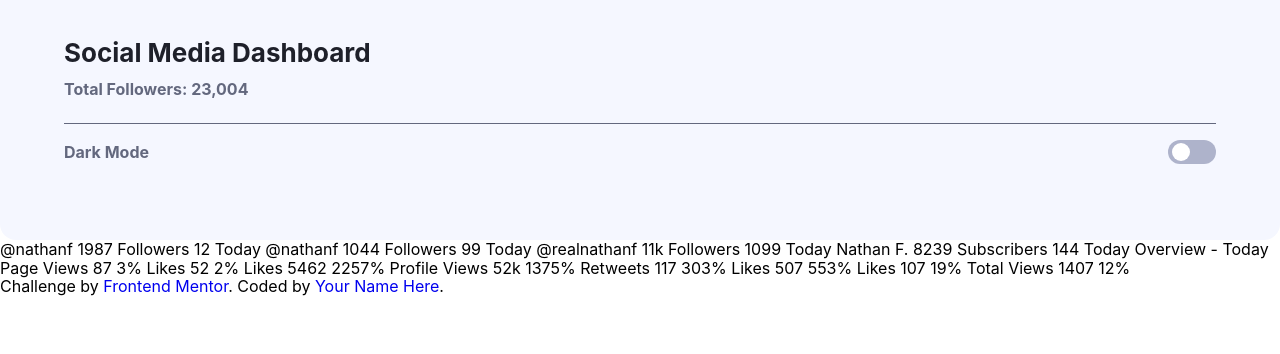
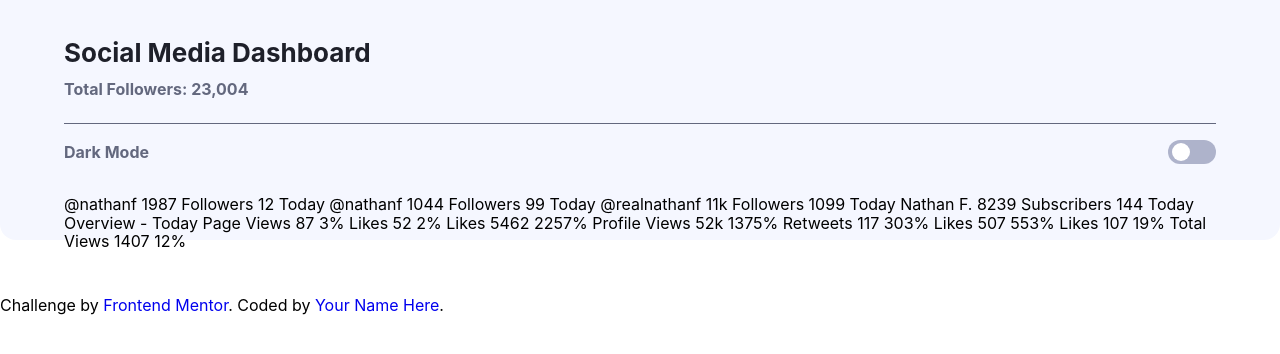
Before and after one commit to JSamuelAP/social-media-dashboard, a React (Vite) app: page / in a window 1280 px wide. Shown: the top 354 px of the page. Built offline with nearby package versions, Linux system fonts and the light colour scheme.

Commit message:
feat: Componente para el contenido principal
El contenido principal se traslada un poco hacia arriba, metiendose al
espacio del header.

```diff
--- a/src/App.jsx
+++ b/src/App.jsx
@@ -1,14 +1,11 @@
 import Header from "./components/Header";
+import MainContent from "./components/MainContent";
 
 function App() {
 	return (
 		<>
 			<Header />
-			@nathanf 1987 Followers 12 Today @nathanf 1044 Followers 99 Today
-			@realnathanf 11k Followers 1099 Today Nathan F. 8239 Subscribers 144 Today
-			Overview - Today Page Views 87 3% Likes 52 2% Likes 5462 2257% Profile
-			Views 52k 1375% Retweets 117 303% Likes 507 553% Likes 107 19% Total Views
-			1407 12%
+			<MainContent />
 			<div class="attribution">
 				Challenge by{" "}
 				<a href="https://www.frontendmentor.io?ref=challenge" target="_blank">
--- /dev/null
+++ b/src/components/MainContent.jsx
@@ -0,0 +1,15 @@
+const MainContent = () => {
+	return (
+		<main class="main">
+			<div className="container">
+				@nathanf 1987 Followers 12 Today @nathanf 1044 Followers 99 Today
+				@realnathanf 11k Followers 1099 Today Nathan F. 8239 Subscribers 144
+				Today Overview - Today Page Views 87 3% Likes 52 2% Likes 5462 2257%
+				Profile Views 52k 1375% Retweets 117 303% Likes 507 553% Likes 107 19%
+				Total Views 1407 12%
+			</div>
+		</main>
+	);
+};
+
+export default MainContent;
--- a/src/index.scss
+++ b/src/index.scss
@@ -11,6 +11,7 @@
 // Layout
 @import "scss/layout/gris";
 @import "scss/layout/header";
+@import "scss/layout/main-content";
 
 // Components
 @import "scss/components/Switch";
--- /dev/null
+++ b/src/scss/layout/_main-content.scss
@@ -0,0 +1,3 @@
+.main {
+	transform: translateY(-45px);
+}
```
